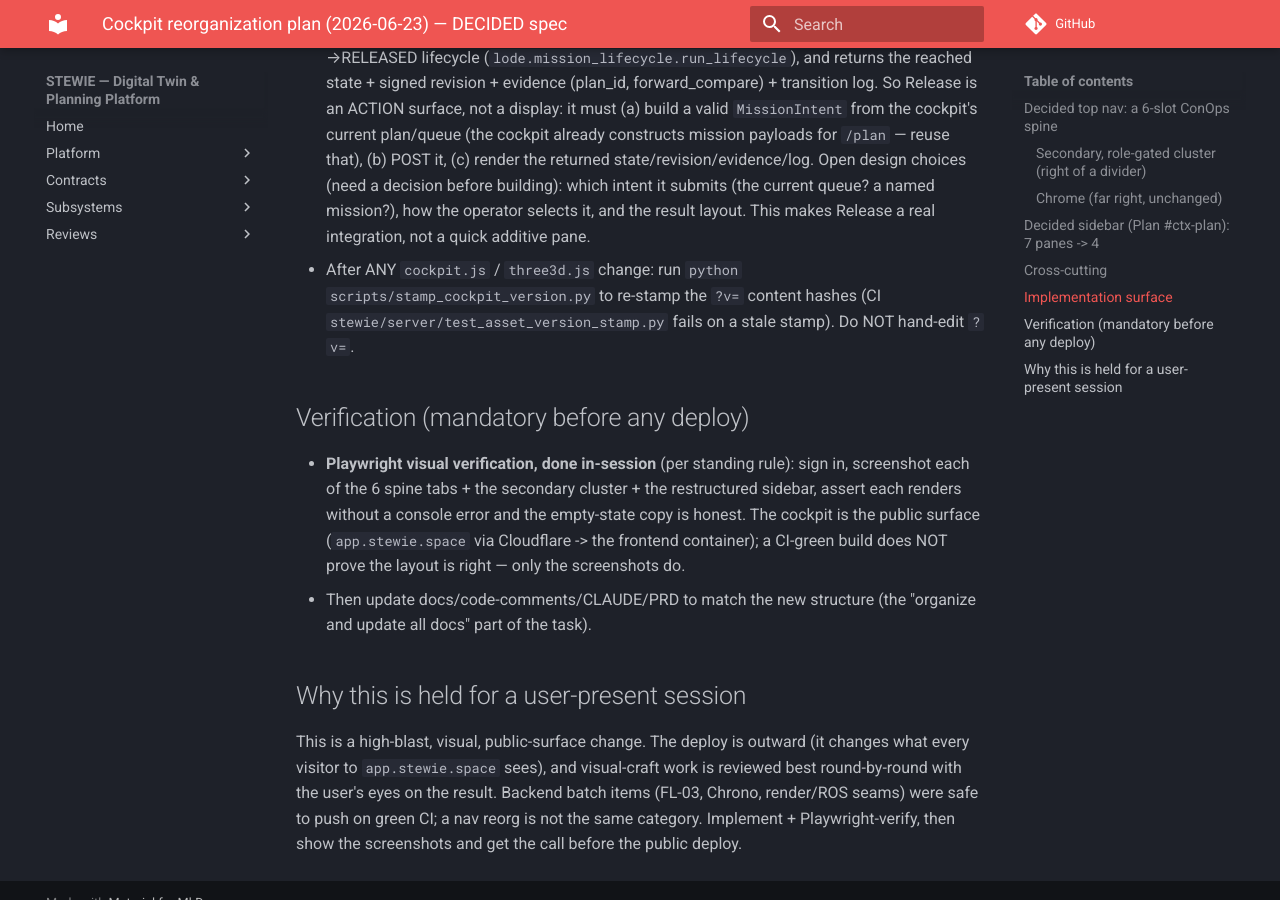
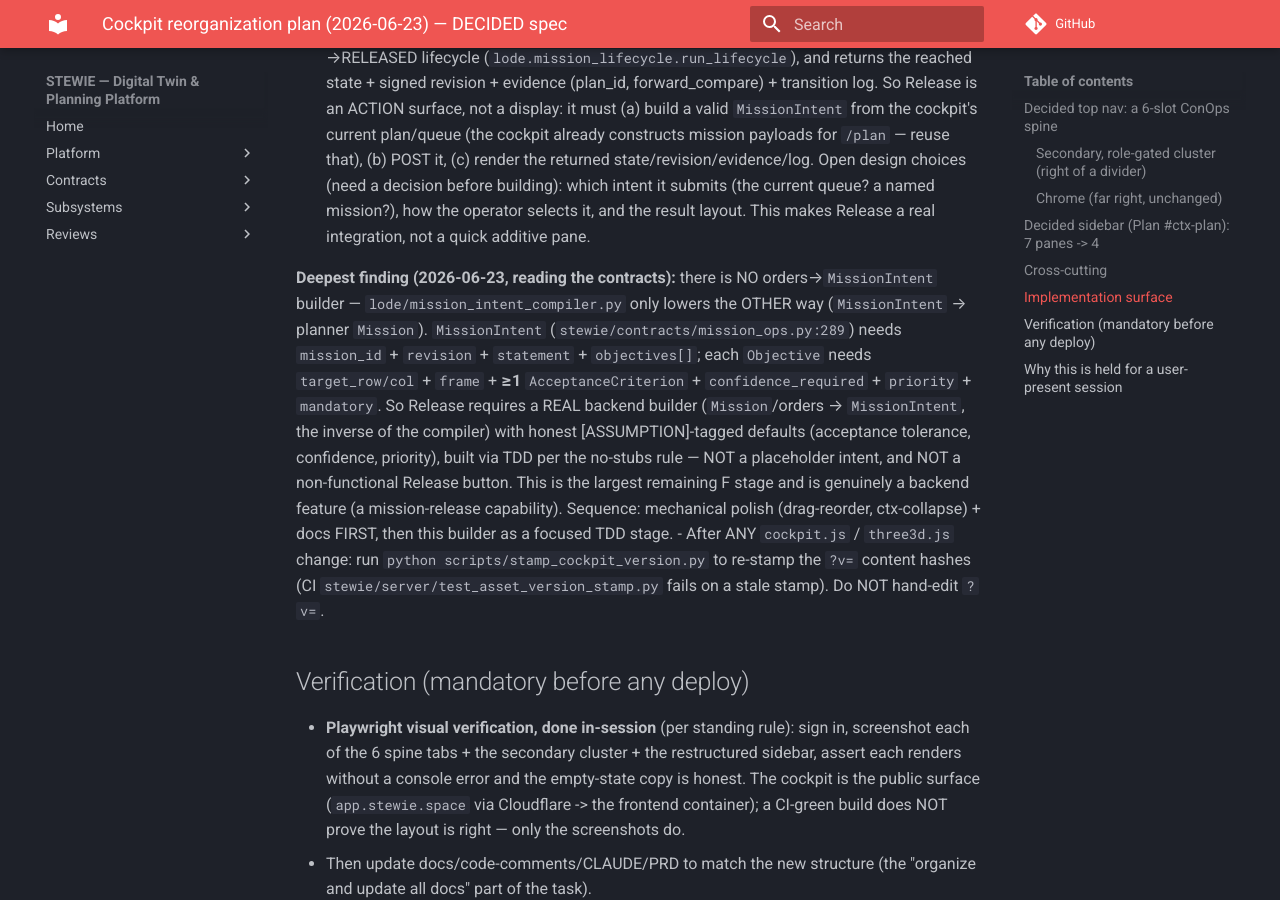
Before and after one commit to stewie-sw/stewie, an MkDocs documentation site: the page built from docs/cockpit_reorg_plan_2026-06-23.md, in a window 1280 px wide and 900 px high, scrolled down 2824 px. Built offline with MkDocs 1.6.1 and Material for MkDocs 9.7.7, drawn with Linux system fonts in a browser that asks for light colours; comment, search, counter and statistics services are not loaded.

Commit message:
cockpit reorg spec: Release needs a real Mission->MissionIntent builder (no path exists)
Reading the contracts for the Release stage: there is NO orders->MissionIntent builder.
lode/mission_intent_compiler.py only lowers the OTHER way (MissionIntent -> planner Mission).
MissionIntent (mission_ops.py:289) needs mission_id+revision+statement+objectives[]; each Objective needs
target_row/col + frame + >=1 AcceptanceCriterion + confidence_required + priority + mandatory. So the
Release action requires a REAL backend builder (Mission/orders -> MissionIntent, the inverse of the
compiler) with honest [ASSUMPTION]-tagged defaults, built via TDD (no placeholder intent / no
non-functional button). It is the largest remaining F stage and genuinely a backend feature. Sequence
recorded: mechanical polish (drag-reorder, ctx-collapse) + docs first, then the builder as a focused stage.
Spec doc only.

```diff
--- a/docs/cockpit_reorg_plan_2026-06-23.md
+++ b/docs/cockpit_reorg_plan_2026-06-23.md
@@ -99,6 +99,17 @@ page-error/screenshot pass.
   state/revision/evidence/log. Open design choices (need a decision before building): which intent it
   submits (the current queue? a named mission?), how the operator selects it, and the result layout. This
   makes Release a real integration, not a quick additive pane.
+
+  **Deepest finding (2026-06-23, reading the contracts):** there is NO orders→`MissionIntent` builder —
+  `lode/mission_intent_compiler.py` only lowers the OTHER way (`MissionIntent` → planner `Mission`).
+  `MissionIntent` (`stewie/contracts/mission_ops.py:289`) needs `mission_id` + `revision` + `statement` +
+  `objectives[]`; each `Objective` needs `target_row/col` + `frame` + **≥1** `AcceptanceCriterion` +
+  `confidence_required` + `priority` + `mandatory`. So Release requires a REAL backend builder
+  (`Mission`/orders → `MissionIntent`, the inverse of the compiler) with honest [ASSUMPTION]-tagged defaults
+  (acceptance tolerance, confidence, priority), built via TDD per the no-stubs rule — NOT a placeholder
+  intent, and NOT a non-functional Release button. This is the largest remaining F stage and is genuinely a
+  backend feature (a mission-release capability). Sequence: mechanical polish (drag-reorder, ctx-collapse) +
+  docs FIRST, then this builder as a focused TDD stage.
 - After ANY `cockpit.js` / `three3d.js` change: run `python scripts/stamp_cockpit_version.py` to
   re-stamp the `?v=` content hashes (CI `stewie/server/test_asset_version_stamp.py` fails on a stale
   stamp). Do NOT hand-edit `?v=`.
```
